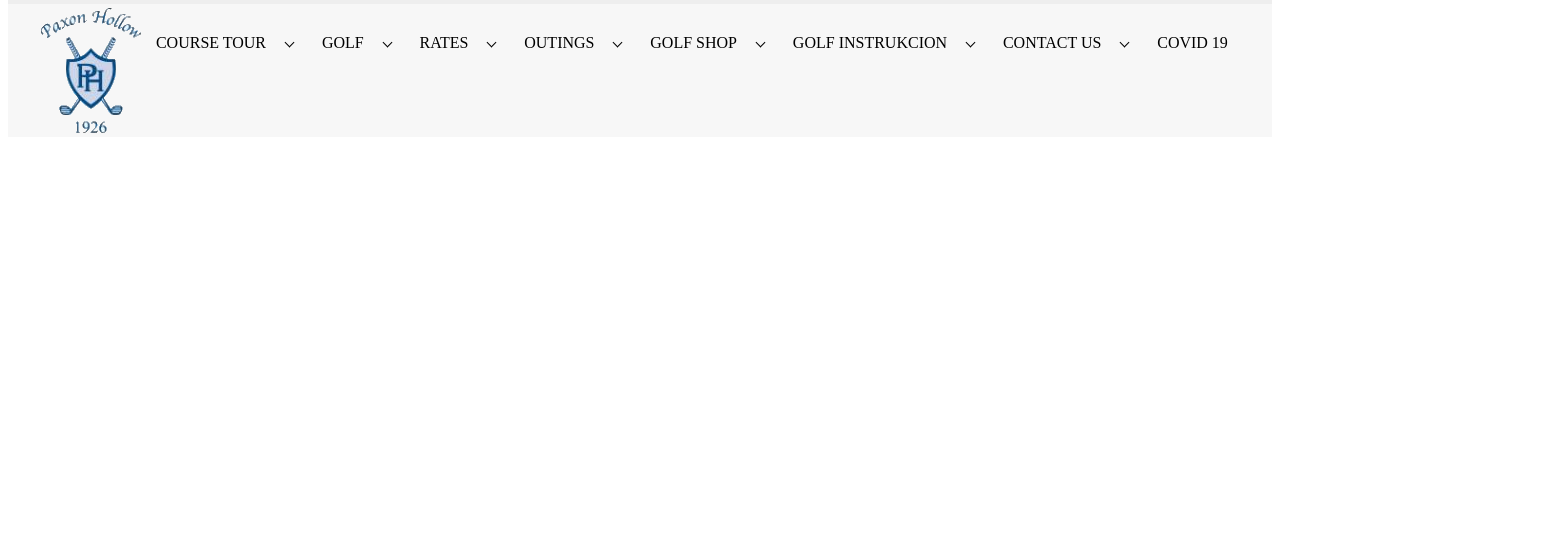
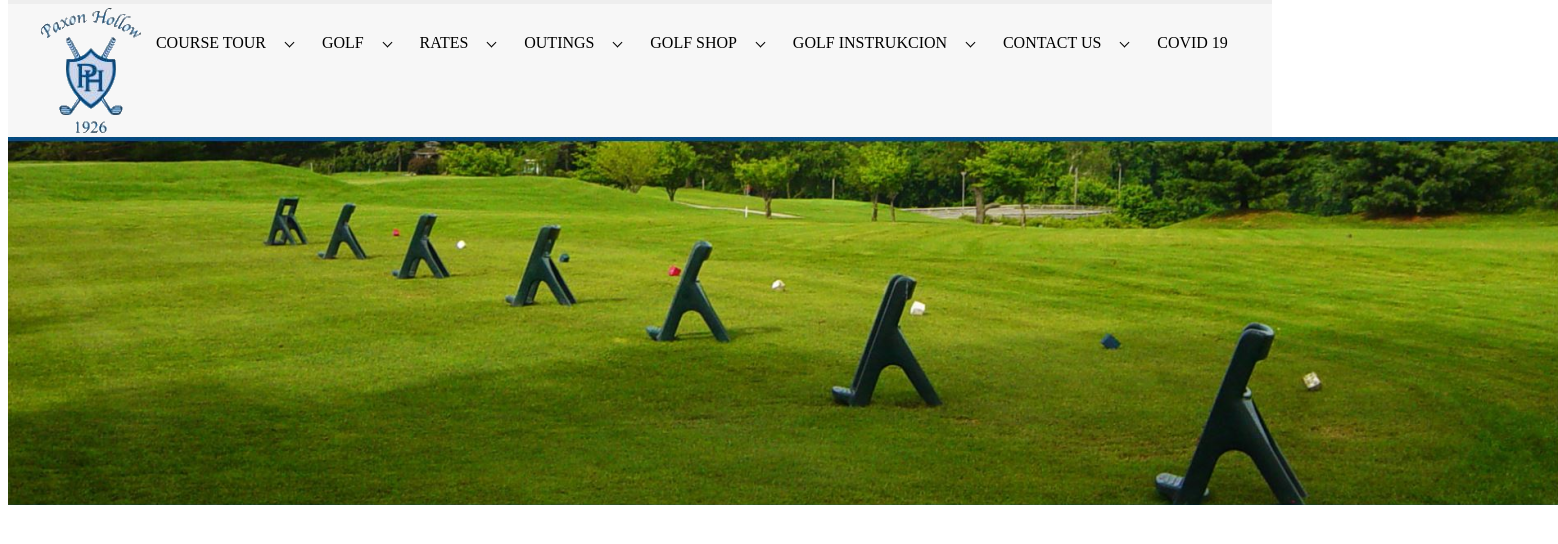
Before and after one commit to Arturas1989/golf, a plain HTML site: page index.html in a window 1280 px wide. Shown: the part 54-598 px from the top of the page, 1558 px wide, since content can reach past the window. Drawn offline with Linux system fonts and the light colour scheme.

Commit message:
3rd row - image

```diff
--- a/index.html
+++ b/index.html
@@ -58,14 +58,13 @@
             <a href="">covid 19</a>
         </nav>
     </div>
-
     <!-- second row with navigation end-->
 
-    <!-- central image start -->
-    <img src="" alt="">
-    <!-- central image end -->
+    <!-- 3rd row central image start -->
+    <img class="img-row3" src="./img/golf1.png" alt="">
+    <!-- 3rd row central image end -->
 
-    <!-- last row 4 columns start -->
+    <!-- 4th row 4 columns start -->
     <div>
         <img src="" alt="">
         <p></p>
@@ -82,7 +81,7 @@
         <img src="" alt="">
         <p></p>
     </div>
-    <!-- last row 4 columns end -->
+    <!-- 4th row 4 columns end -->
 
 </body>
 </html>
```
